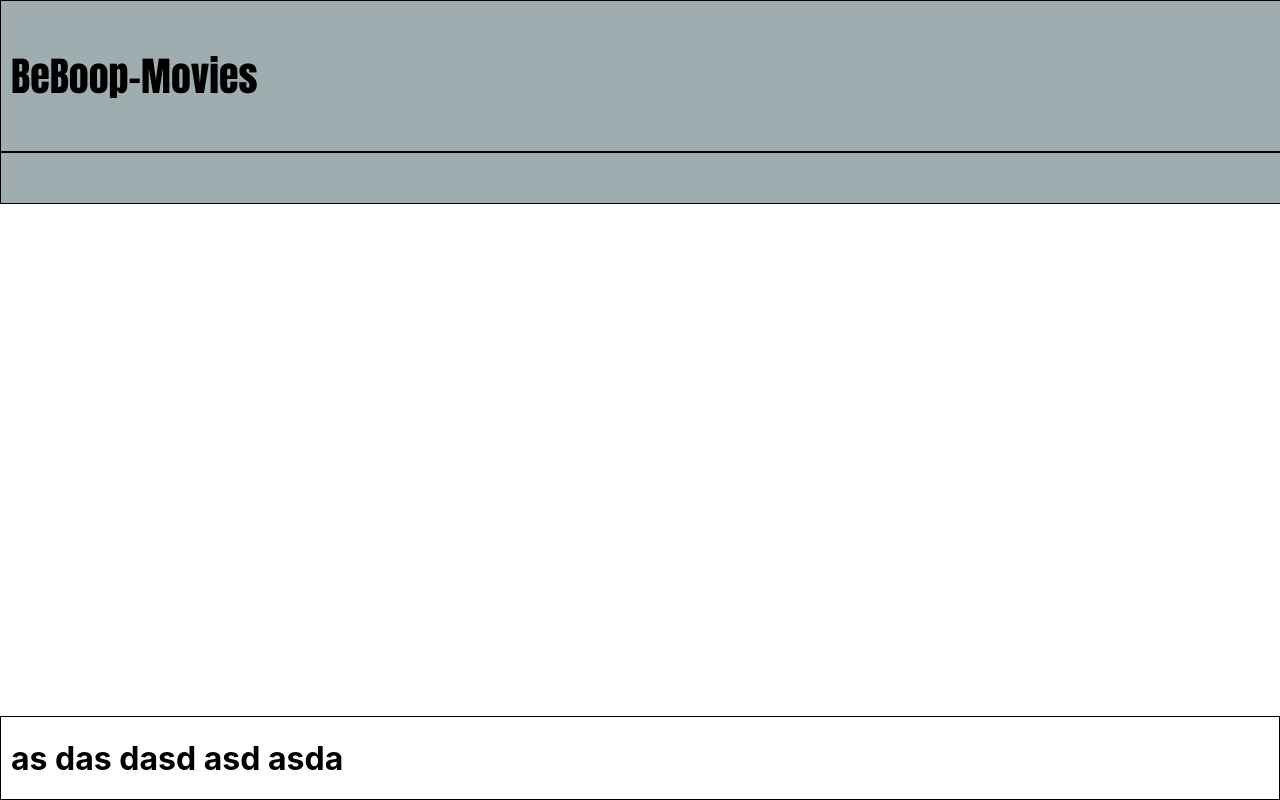
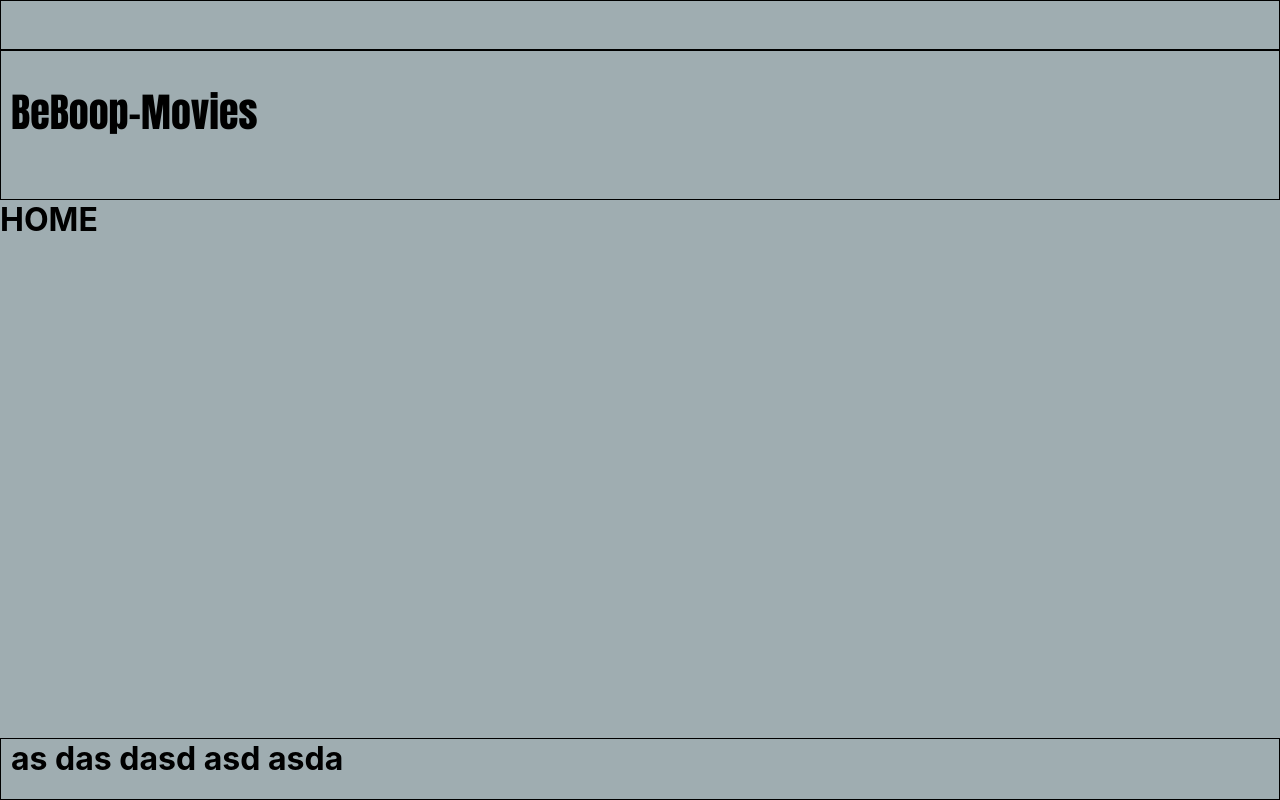
Before and after one commit to Dyehuthy-mes/bebop-movies, a React (Create React App) app: page / in a window 1280 px wide. Built offline with nearby package versions, Linux system fonts and the light colour scheme.

Commit message:
work over layout and component implementation:Page,Home

```diff
--- a/src/Components/Page/Page.css
+++ b/src/Components/Page/Page.css
@@ -1,8 +1,22 @@
-.footerStyle{
-    position: absolute;
+*{
+    margin-top: 0;
+    box-sizing: border-box;
+}
+
+.page{
+    display:flex;
+    flex-direction: column;
+    min-height: 100vh;
+}
+
+.page__content{
+    flex-grow: 1;
+}
+
+.page__footer{
+    position: relative;
     border: black solid 1px;
     right:0;
     left:0;
     bottom: 0;
-    padding:auto;
 }
--- a/src/Components/Page/Page.jsx
+++ b/src/Components/Page/Page.jsx
@@ -6,11 +6,13 @@ import Footer from '../Footer/Footer'
 
 function Page({children}) {
     return (
-        <div>
+        <div className="page">
+            <NavBar/>
             <Header/>
-            <NavBar/>
-            {children}
-            <div className="footerStyle">
+            <div className="page__content">
+                {children}
+            </div>
+            <div className="page__footer">
                 <Footer/>
             </div>
 
--- a/src/Pages/Home/Home.jsx
+++ b/src/Pages/Home/Home.jsx
@@ -6,6 +6,9 @@ function Home() {
     return (
         <div>
             <Page>
+                <div className="home">
+                    <h1>HOME</h1>
+                </div>
             </Page>
         </div>
     )
```
